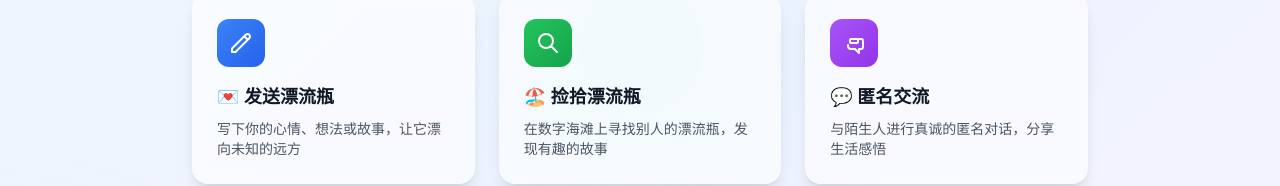
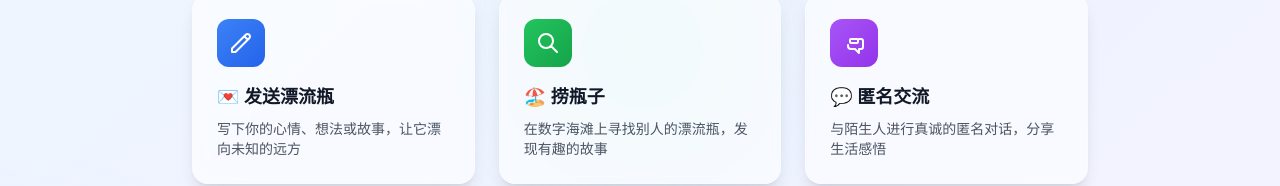
Before and after one commit to JackEngineer/pals-bot2.0, a Next.js app: page / in a window 1280 px wide. Shown: the part 354-540 px from the top of the page. Built offline with nearby package versions, Linux system fonts and the light colour scheme; no server answers.

Commit message:
feat: 更新首页标题以提升用户体验
- 将首页中的标题从“捡拾漂流瓶”更改为“捞瓶子”，以更好地传达功能意图，增强用户的理解和参与感。

```diff
--- a/app/page.tsx
+++ b/app/page.tsx
@@ -87,7 +87,7 @@ export default function Home() {
                 </svg>
               </div>
               <h3 className="text-lg font-semibold text-gray-900 mb-2">
-                🏖️ 捡拾漂流瓶
+                🏖️ 捞瓶子
               </h3>
               <p className="text-sm text-gray-600">
                 在数字海滩上寻找别人的漂流瓶，发现有趣的故事
```
